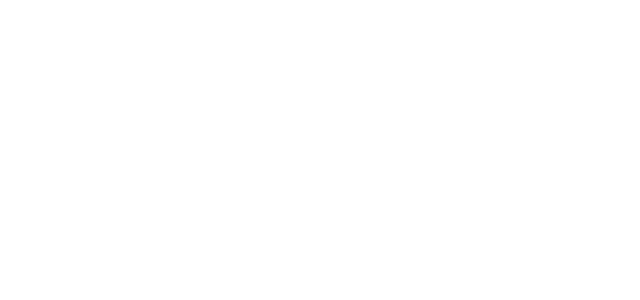
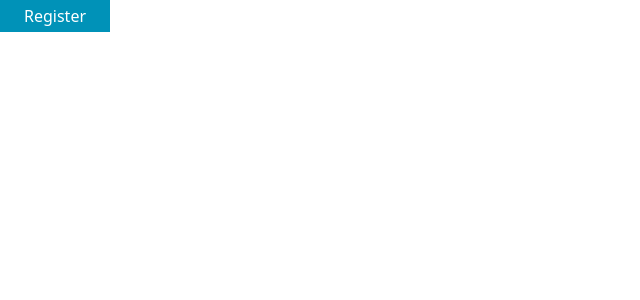
Before and after one commit to gloriaumutoni/AccessCare-Frontend, a React (Vite) app: page / in a window 1280 px wide. Shown: the top 300 px of the page, without its empty margins (0-640 px from the left). Built offline with nearby package versions, Linux system fonts and the light colour scheme.

Commit message:
feat: create button component

```diff
--- a/src/App.tsx
+++ b/src/App.tsx
@@ -1,7 +1,8 @@
-import "./App.css";
+import "./App.css"
+import Button from "./components/Button"
 
 function App() {
-  return <></>;
+  return <Button className="px-6 py-1">Register</Button>
 }
 
-export default App;
+export default App
--- /dev/null
+++ b/src/components/Button.tsx
@@ -0,0 +1,12 @@
+import clsx from "clsx"
+import { ComponentProps, PropsWithChildren } from "react"
+
+type Props = PropsWithChildren & ComponentProps<"button">
+
+export default function Button({ className, children }: Props) {
+  return (
+    <button className={clsx("bg-primary-400 text-white", className)}>
+      {children}
+    </button>
+  )
+}
```
